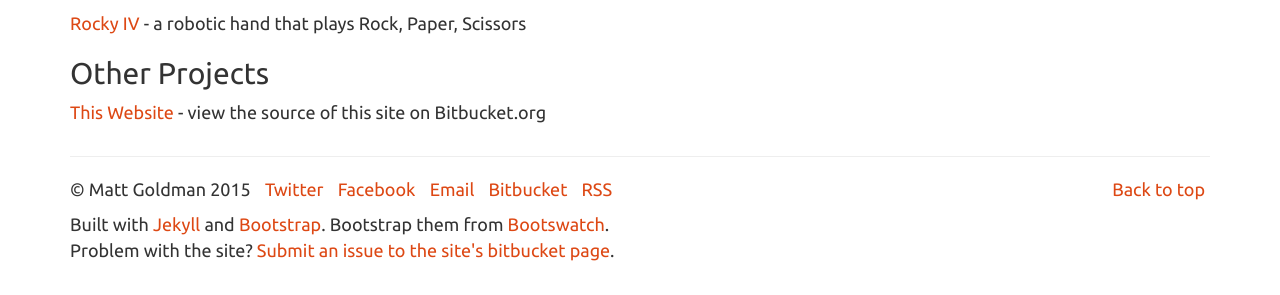
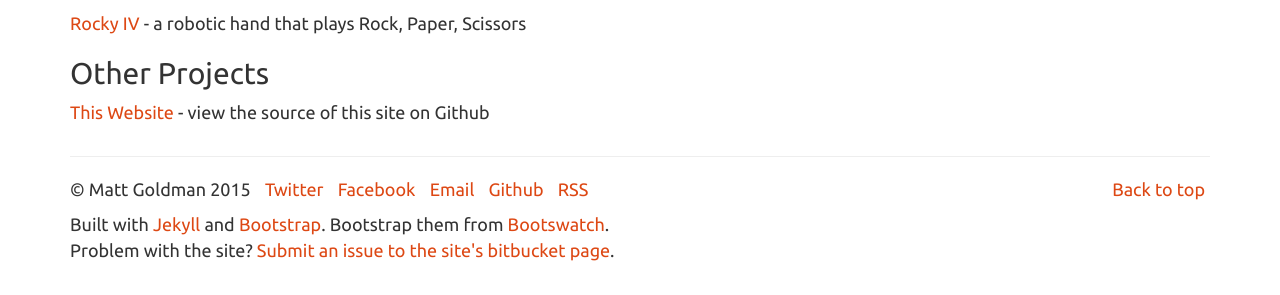
Before and after one commit to robotmlg/mattgoldman.us, a Jekyll site: the page built from projects/index.md, in a window 1280 px wide. Shown: the part 383-678 px from the top of the page. Built offline with Jekyll 4.4.1, drawn with Linux system fonts in a browser that asks for light colours; nearby versions of some CDN libraries.

Commit message:
changed bitbucket references to GH

```diff
--- a/_includes/footer.html
+++ b/_includes/footer.html
@@ -9,7 +9,7 @@
         <li><a href="https://www.twitter.com/robotmlg">Twitter</a></li>
         <li><a href="https://facebook.com/robotmlg">Facebook</a></li>
         <li><a href="mailto:matt+homepage@mattgoldman.us">Email</a></li>
-        <li><a href="https://bitbucket.org/robotmlg">Bitbucket</a></li>
+        <li><a href="https://github.com/robotmlg">Github</a></li>
         <li><a href="/feed.xml">RSS</a></li>
       </ul>
       <p>Built with <a href="http://jekyllrb.com/">Jekyll</a> and <a href="http://getbootstrap.com/">Bootstrap</a>.  Bootstrap them from <a href="https://bootswatch.com">Bootswatch</a>.</p>
--- a/projects/index.md
+++ b/projects/index.md
@@ -22,4 +22,4 @@ external commands
 
 ## Other Projects
 
-[This Website](https://bitbucket.org/robotmlg/mattgoldman.us) - view the source of this site on Bitbucket.org
+[This Website](https://github.com/robotmlg/mattgoldman.us) - view the source of this site on Github
```
